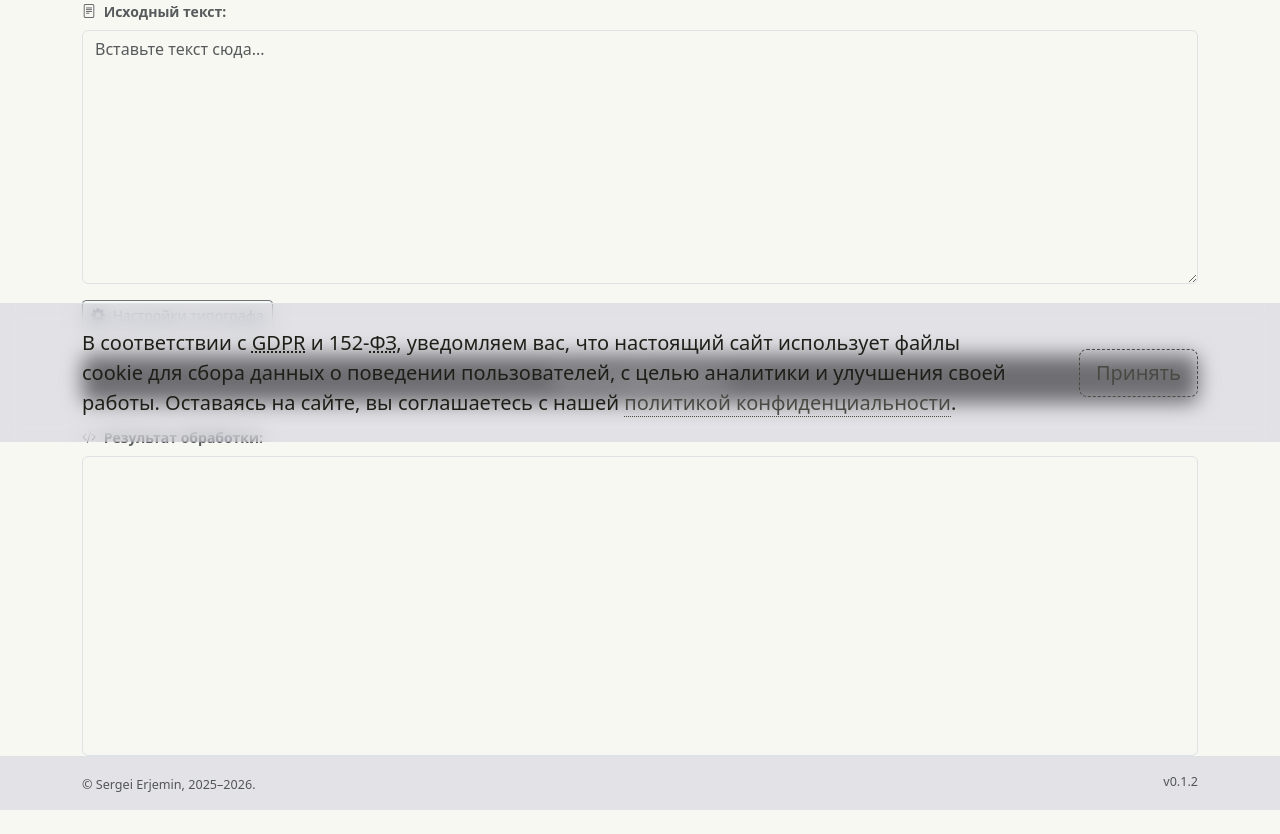
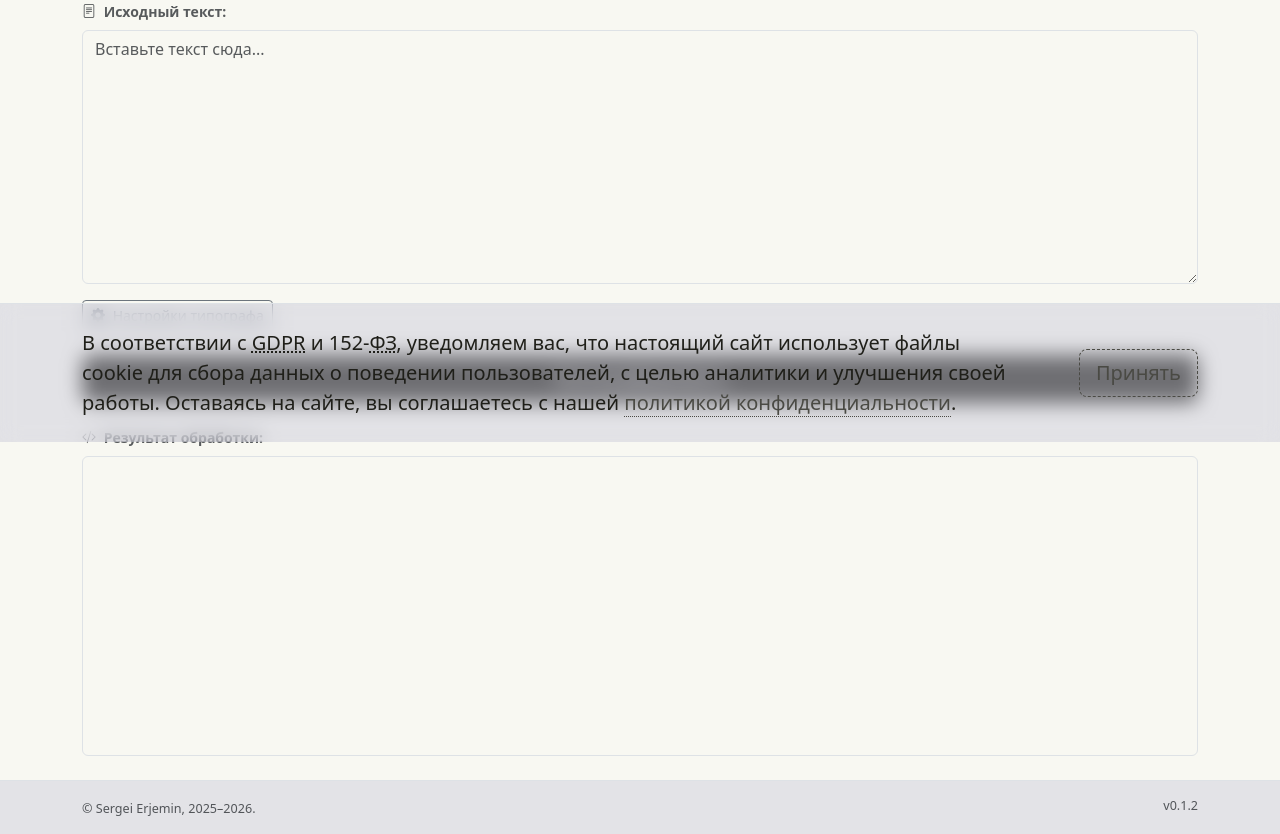
Before and after one commit to erjemin/etpgrf-site, a Django app: page / in a window 1280 px wide. Shown: the part 358-1192 px from the top of the page. Before the commit the page ends 1168 px from the top, so only its background shows below. Run offline with Django 5.2, Linux system fonts and the light colour scheme; some libraries are stand-ins or nearby versions.

Commit message:
mod: margin снизу

```diff
--- a/etpgrf_site/typograph/templates/typograph/index.html
+++ b/etpgrf_site/typograph/templates/typograph/index.html
@@ -269,7 +269,7 @@
       </form>
     </div>
 
-    <div class="col-md-12 mt-4">
+    <div class="col-md-12 my-4">
       <div class="d-flex justify-content-between align-items-end mb-2">
         <label class="form-label fw-bold small text-muted ls-1 mb-0">
           <i class="bi bi-code-slash me-1"></i> Результат обработки:
```
